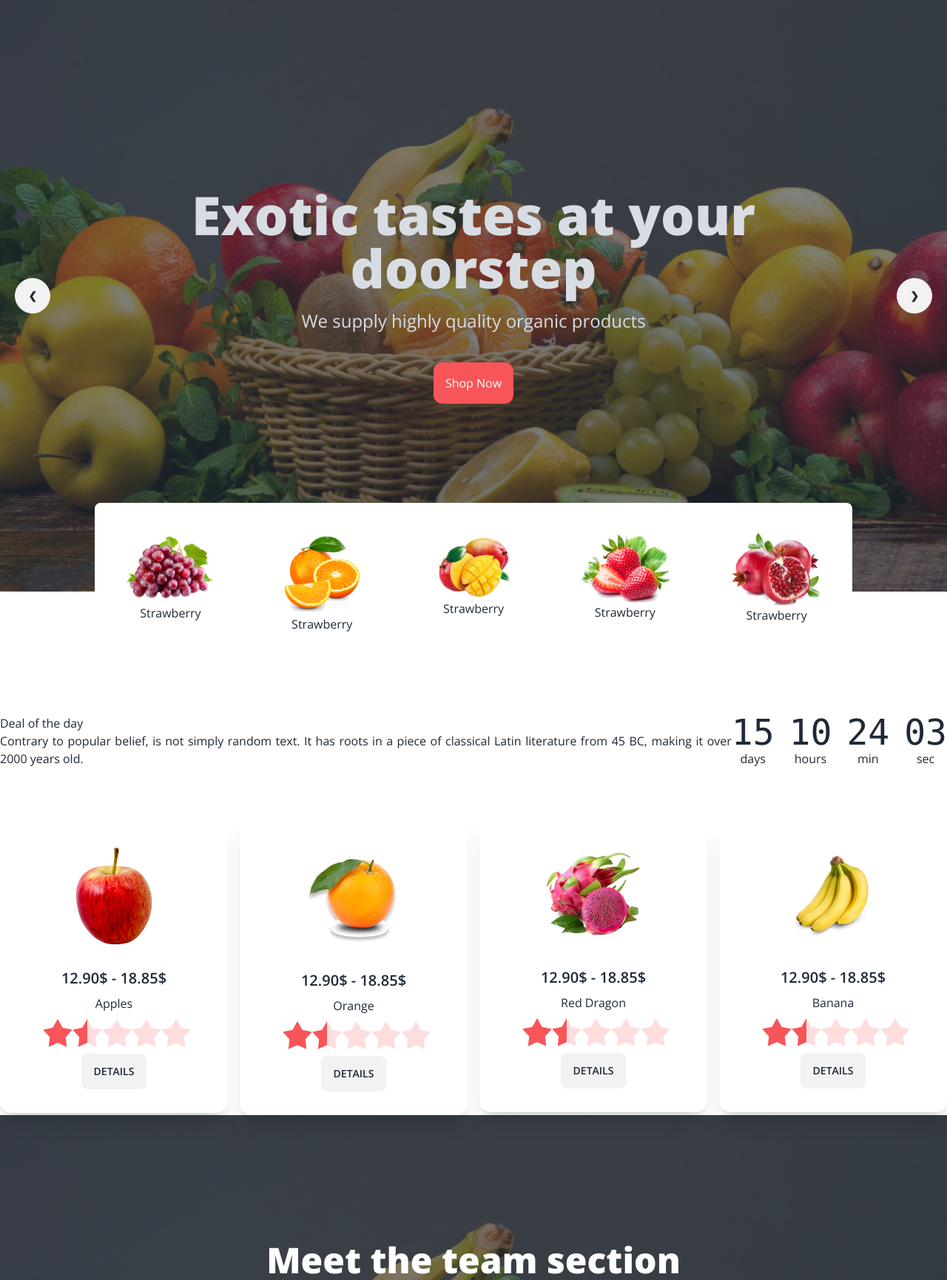
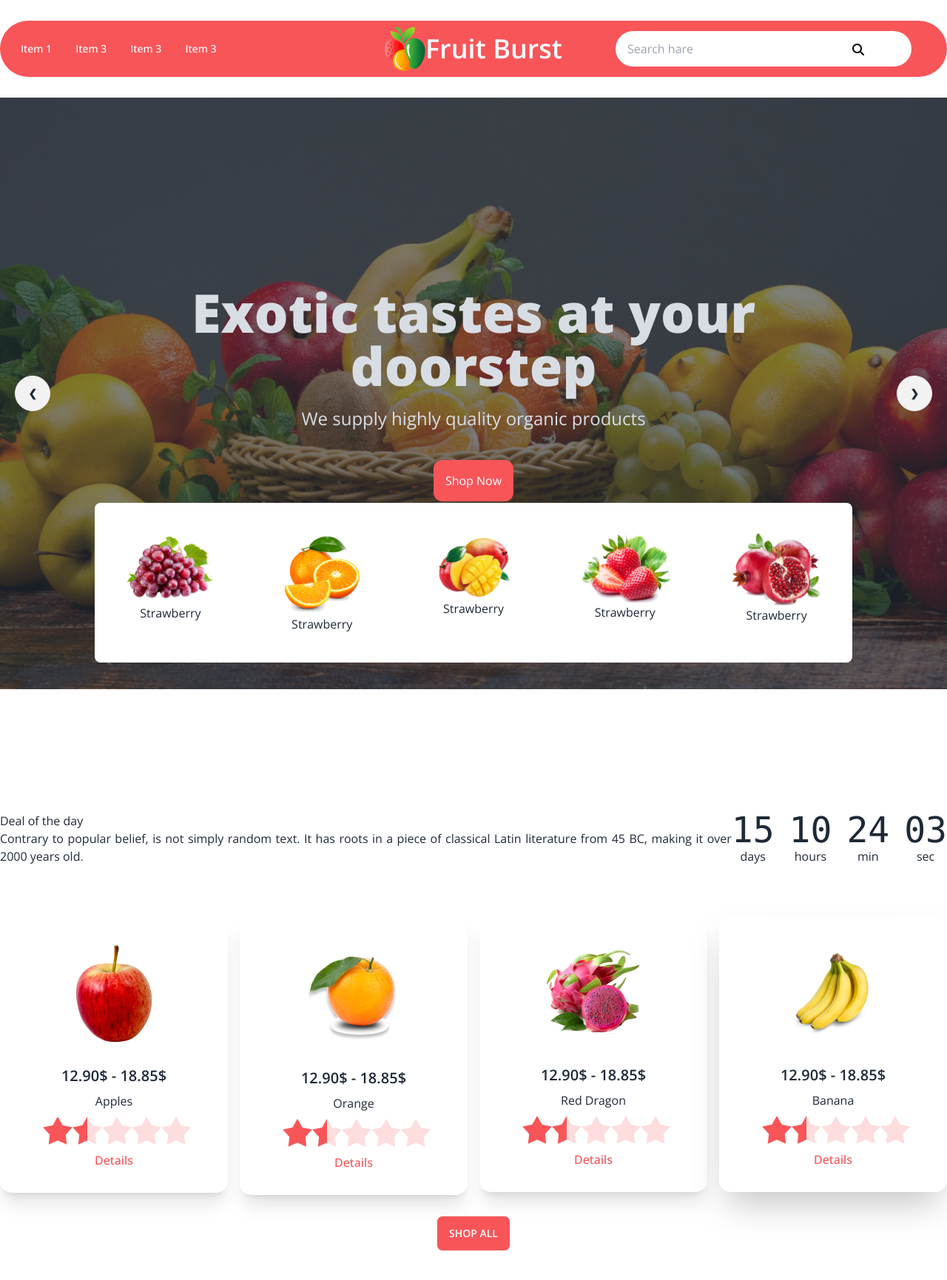
Before and after one commit to Alauddin-24434/fruit-burst, a plain HTML site: page index.html in a window 1280 px wide. Shown: the top 1731 px of the page at 74% size. Drawn offline with nearby package versions, Linux system fonts and the light colour scheme; grey boxes are pictures that could not be loaded.

Commit message:
added nav bar

```diff
--- a/index.html
+++ b/index.html
@@ -47,6 +47,51 @@
 
 <body class="font-Sans">
     <header class="container  md:mx-auto static">
+        <!-- navbar -->
+        <div class="navbar lg:bg-primary-bg lg:rounded-full lg:my-7 text-black lg:text-white">
+            <div class="navbar-start  hidden lg:flex">
+                <ul class="menu menu-horizontal px-1  tex-lg font-medium">
+                    <li><a>Item 1</a></li>
+                    <li><a>Item 3</a></li>
+                    <li><a>Item 3</a></li>
+                    <li><a>Item 3</a></li>
+                </ul>
+
+            </div>
+            <div class="navbar-center ">
+                <ul class="flex items-center">
+                    <li><img src="images/logo.png" alt=""></li>
+                    <h2 class="text-xl lg:text-4xl font-semibold">Fruit Burst</h2>
+
+                </ul>
+            </div>
+
+            <div class="navbar-end">
+                <div class="form-control hidden lg:flex mr-10 ">
+
+                    <span class="static "><input type="text" placeholder="Search hare"  class=" rounded-full border-none input md:w-auto lg:w-[400px] " /><i class="absolute right-28 top-[59px] text-black fa-solid fa-magnifying-glass"></i></span>
+
+                </div>
+
+                <div class="dropdown dropdown-bottom dropdown-end ">
+                    <label tabindex="0" class="btn btn-ghost lg:hidden">
+                        <svg xmlns="http://www.w3.org/2000/svg" class="h-5 w-5" fill="none" viewBox="0 0 24 24"
+                            stroke="currentColor">
+                            <path stroke-linecap="round" stroke-linejoin="round" stroke-width="2"
+                                d="M4 6h16M4 12h8m-8 6h16" />
+                        </svg>
+                    </label>
+                    <ul tabindex="0"
+                        class="menu menu-sm dropdown-content mt-3 z-[1] p-2 shadow bg-base-100 border-2 border-[#f85559] rounded-box w-52">
+                        <li><a>Home</a></li>
+                        <li><a>About Us</a></li>
+                        <li><a>Shop</a></li>
+                        <li><a>All Fruits</a></li>
+                        <li><input type="search" placeholder="Search here" name="" id="" class="drop-shadow"></li>
+                    </ul>
+                </div>
+            </div>
+        </div>
         <!-- header section start hare -->
         <div class="carousel w-full ">
             <!-- banner 1 -->
@@ -128,7 +173,7 @@
 
         </div>
         <!-- header footer -->
-        <div class="absolute -bottom-28 left-32  grid  w-4/5  lg:mx-auto grid-cols-5 bg-white  rounded-lg mb-4">
+        <div class="absolute -bottom-28 left-32  grid  w-4/5  lg:mx-auto grid-cols-5 bg-white  rounded-lg mb-4 ">
             <div class="card pb-10 ">
                 <figure class="px-10 pt-10">
                     <img src="images/fruit1.png" alt="Shoes" class="rounded-xl" />
@@ -247,7 +292,8 @@
                         </div>
 
                         <!-- Open the modal using ID.showModal() method -->
-                        <button class="btn" onclick="my_modal_1.showModal()">Details</button>
+                        <p class="text-primary-bg font-medium cursor-pointer" onclick="my_modal_3.showModal()">Details
+                        </p>
                         <dialog id="my_modal_1" class="modal modal-bottom  sm:modal-middle">
                             <form method="dialog" class="modal-box">
                                 <!-- modal card start -->
@@ -326,7 +372,8 @@
                         </div>
 
                         <!-- Open the modal using ID.showModal() method -->
-                        <button class="btn" onclick="my_modal_2.showModal()">Details</button>
+                        <p class="text-primary-bg font-medium cursor-pointer" onclick="my_modal_3.showModal()">Details
+                        </p>
                         <dialog id="my_modal_2" class="modal modal-bottom sm:modal-middle">
                             <form method="dialog" class="modal-box">
                                 <!-- modal card start -->
@@ -405,7 +452,8 @@
                         </div>
 
                         <!-- Open the modal using ID.showModal() method -->
-                        <button class="btn" onclick="my_modal_3.showModal()">Details</button>
+                        <p class="text-primary-bg font-medium cursor-pointer" onclick="my_modal_3.showModal()">Details
+                        </p>
                         <dialog id="my_modal_3" class="modal modal-bottom sm:modal-middle">
                             <form method="dialog" class="modal-box">
                                 <!-- modal card start -->
@@ -460,7 +508,7 @@
                     </div>
                 </div>
                 <!-- card four -->
-                <div class="card  bg-base-100 shadow-xl">
+                <div class="card  bg-base-100 shadow-2xl">
                     <figure class="px-10 pt-10">
                         <img src="images/fruit9.png" alt="Shoes" class="rounded-xl" />
                     </figure>
@@ -484,7 +532,8 @@
                         </div>
 
                         <!-- Open the modal using ID.showModal() method -->
-                        <button class="btn" onclick="my_modal_4.showModal()">Details</button>
+                        <p class="text-primary-bg font-medium cursor-pointer" onclick="my_modal_3.showModal()">Details
+                        </p>
                         <dialog id="my_modal_4" class="modal modal-bottom sm:modal-middle">
                             <form method="dialog" class="modal-box">
                                 <!-- modal card start -->
@@ -540,15 +589,19 @@
                 </div>
 
             </div>
+            <div class="text-center mt-7 mb-14">
+                <button class="btn bg-primary-bg text-white">Shop All</button>
+            </div>
+
         </section>
-        <section >
+        <section>
             <div class="hero min-h-screen" style="background-image: url(images/banner1.png);">
-                    <div class="hero-overlay bg-opacity-60"></div>
                 <div class="hero-content text-center text-neutral-content">
                     <div class="text-white">
 
                         <h1 class="mb-5 text-5xl font-extrabold">Meet the team section</h1>
-                            <p class="text-base font-medium text-white">Contrary to popular belief, is not simply random text. It
+                        <p class="text-base font-medium text-white">Contrary to popular belief, is not simply random
+                            text. It
                             has roots in a piece of classical <br>
                             Latin literature from 45 BC, making it over 2000 years old</p>
                         <!-- meet team container -->
@@ -576,7 +629,7 @@
                                 </figure>
                                 <div class="card-body items-center text-center text-white">
                                     <h2 class="card-title text-2xl font-bold">Safia Chowdhury</h2>
-                                        <p  class="text-base font-medium">Fruits Expert</p>
+                                    <p class="text-base font-medium">Fruits Expert</p>
                                     <div class="flex text-primary-bg gap-3 text-2xl">
                                         <i class="fa-brands fa-facebook"></i>
                                         <i class="fa-brands fa-twitter"></i>
@@ -592,7 +645,7 @@
                                 </figure>
                                 <div class="card-body items-center text-center text-white">
                                     <h2 class="card-title text-2xl font-bold">Rokib Hossain</h2>
-                                        <p  class="text-base font-medium">Fruits Expert</p>
+                                    <p class="text-base font-medium">Fruits Expert</p>
                                     <div class="flex text-primary-bg gap-3 text-2xl">
                                         <i class="fa-brands fa-facebook"></i>
                                         <i class="fa-brands fa-twitter"></i>
@@ -608,7 +661,7 @@
                                 </figure>
                                 <div class="card-body items-center text-center text-white">
                                     <h2 class="card-title text-2xl font-bold ">Chaity</h2>
-                                        <p  class="text-base font-medium">Fruits Expert</p>
+                                    <p class="text-base font-medium">Fruits Expert</p>
                                     <div class="flex text-primary-bg gap-3 text-2xl">
                                         <i class="fa-brands fa-facebook"></i>
                                         <i class="fa-brands fa-twitter"></i>
@@ -620,8 +673,12 @@
                             <!-- card four end -->
                         </div>
                     </div>
+
                 </div>
+
+
             </div>
+
         </section>
 
 
```
Lines whose indentation alone changed are shown as unchanged.
